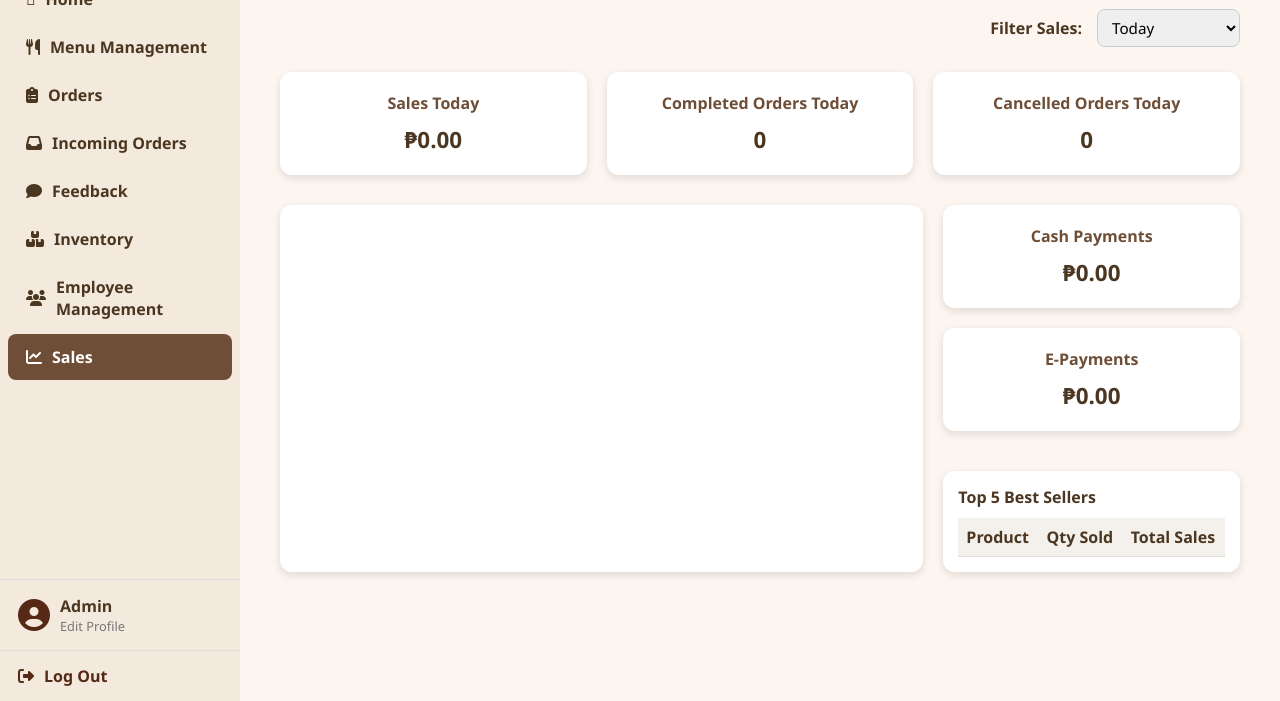
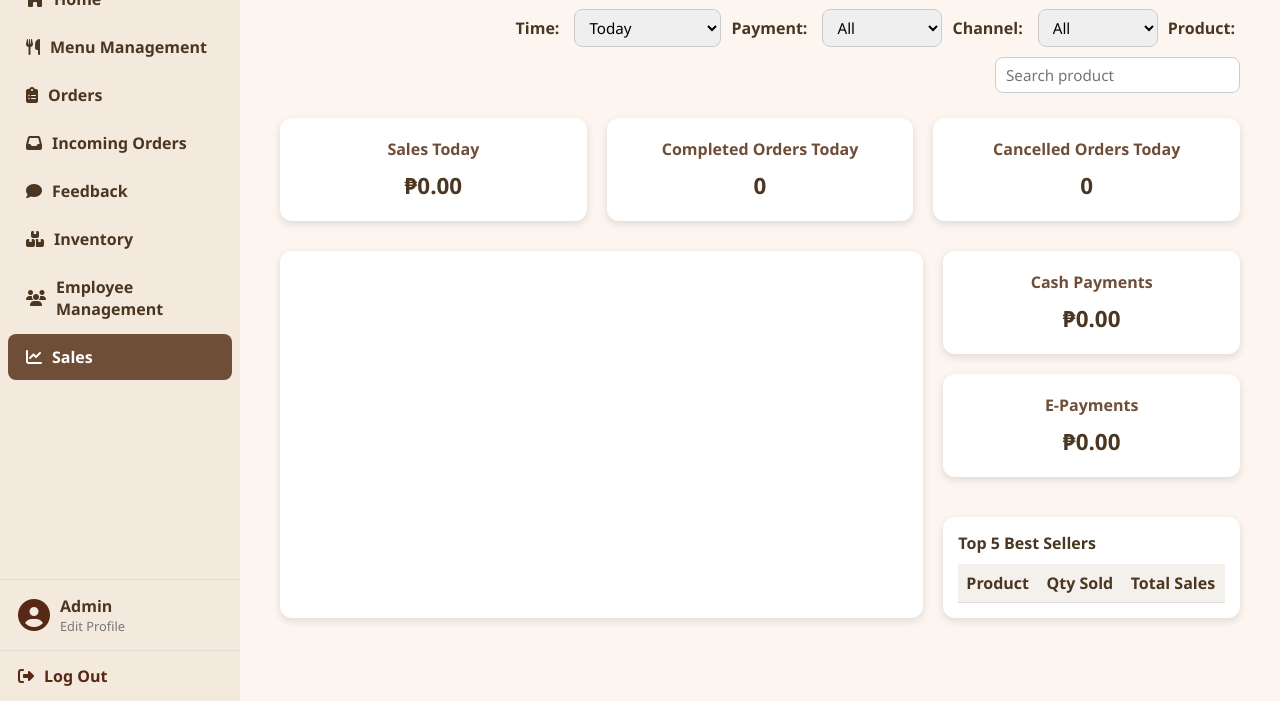
Before and after one commit to rhowierealica-droid/cafeamorex17, a website with bundled scripts: page public/sales.html in a window 1280 px wide. Shown: the part 99-800 px from the top of the page. Built offline with nearby package versions, Linux system fonts and the light colour scheme; no server answers.

Commit message:
Update sales.html

```diff
--- a/public/sales.html
+++ b/public/sales.html
@@ -5,11 +5,15 @@
   <meta name="viewport" content="width=device-width, initial-scale=1.0">
   <title>Café Amore - Sales Dashboard</title>
 
-  <!-- Font Awesome for icons -->
+  <!-- Font Awesome -->
   <link rel="stylesheet" href="https://cdnjs.cloudflare.com/ajax/libs/font-awesome/6.5.0/css/all.min.css">
 
   <!-- Chart.js -->
   <script src="https://cdn.jsdelivr.net/npm/chart.js"></script>
+
+  <!-- Flatpickr -->
+  <link rel="stylesheet" href="https://cdn.jsdelivr.net/npm/flatpickr/dist/flatpickr.min.css">
+  <script src="https://cdn.jsdelivr.net/npm/flatpickr"></script>
 
   <!-- CSS -->
   <link rel="stylesheet" href="sales.css">
@@ -27,7 +31,7 @@
     <nav>
       <div class="close-btn" id="closeBtn"><i class="fas fa-times"></i></div>
       <ul>
-        <li class="active"><i class="fa-duotone fa-light fa-house"></i> Home</li>
+        <li class="active"><i class="fas fa-house"></i> Home</li>
         <li><i class="fas fa-utensils"></i> Menu Management</li>
         <li><i class="fas fa-clipboard-list"></i> Orders</li>
         <li><i class="fas fa-inbox"></i> Incoming Orders</li>
@@ -56,18 +60,36 @@
   <div class="main-content">
     <h1>Sales Dashboard</h1>
 
-    <!-- Filter -->
+    <!-- Filters Section -->
     <div class="filter-section">
-      <label for="salesFilter">Filter Sales:</label>
+      <label for="salesFilter">Time:</label>
       <select id="salesFilter">
         <option value="today">Today</option>
         <option value="week">This Week</option>
         <option value="month">This Month</option>
-        <option value="3months">Last 3 Months</option>
-        <option value="6months">Last 6 Months</option>
         <option value="year">This Year</option>
         <option value="all">All</option>
+        <option value="custom">Custom Range</option>
       </select>
+
+      <input type="text" id="customRange" placeholder="Select date range" style="display:none;" />
+
+      <label for="paymentFilter">Payment:</label>
+      <select id="paymentFilter">
+        <option value="all">All</option>
+        <option value="Cash">Cash</option>
+        <option value="E-Payment">E-Payment</option>
+      </select>
+
+      <label for="channelFilter">Channel:</label>
+      <select id="channelFilter">
+        <option value="all">All</option>
+        <option value="In-store">In-store</option>
+        <option value="Online">Online</option>
+      </select>
+
+      <label for="productFilter">Product:</label>
+      <input type="text" id="productFilter" placeholder="Search product" />
     </div>
 
     <!-- Dashboard Cards -->
@@ -86,14 +108,14 @@
       </div>
     </div>
 
-    <!-- Sales Chart & Payment Cards Side by Side -->
+    <!-- Chart & Payment Cards -->
     <div class="chart-wrapper">
       <!-- Chart Section -->
       <div class="chart-section">
         <canvas id="salesChart"></canvas>
       </div>
 
-      <!-- Payment Totals + Best Sellers inside payment column -->
+      <!-- Payment Cards & Top Sellers -->
       <div class="payment-cards">
         <div class="card payment-card">
           <h3>Cash Payments</h3>
@@ -104,7 +126,7 @@
           <p id="ePayTotal">₱0.00</p>
         </div>
 
-        <!-- Top 5 Best Sellers under E-Payments -->
+        <!-- Top 5 Best Sellers -->
         <div class="payment-best-sellers">
           <h2>Top 5 Best Sellers</h2>
           <table>
@@ -116,7 +138,7 @@
               </tr>
             </thead>
             <tbody id="bestSellersTable">
-              <!-- Filled by JS -->
+              <!-- JS fills this -->
             </tbody>
           </table>
         </div>
@@ -124,14 +146,12 @@
     </div>
   </div>
 
+  <!-- Scripts -->
   <script type="module" src="sales.js"></script>
   <script type="module" src="admin-nav.js"></script>
-   <!-- Notification module -->
-
   <script type="module">
     import { initOrderBadge } from './notification.js';
     initOrderBadge();
   </script>
-
 </body>
 </html>
```
